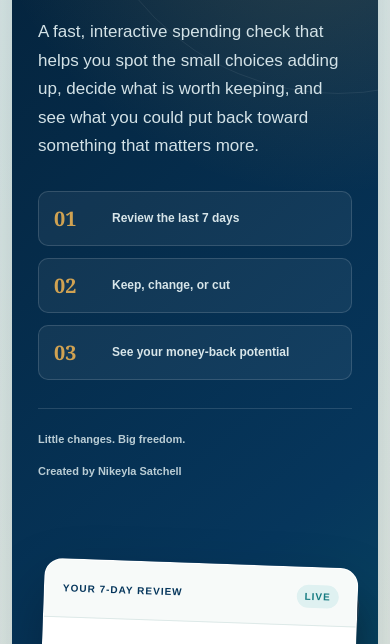
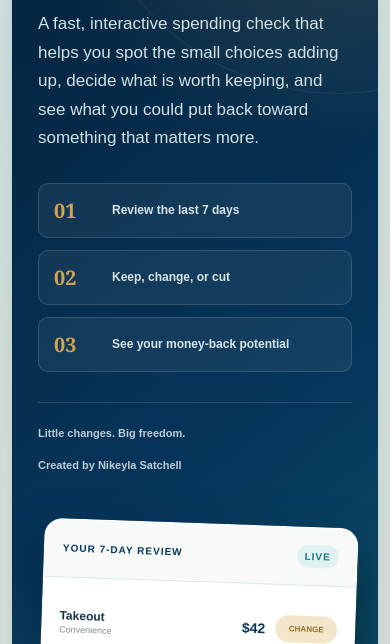
Before and after one commit to Nikeyla/money-tools, a plain HTML site: page money-leak-check.html in a window 390 px wide. Shown: the part 416-1060 px from the top of the page. Drawn offline with Linux system fonts and the light colour scheme.

Commit message:
Add files via upload

```diff
--- a/money-leak-check.html
+++ b/money-leak-check.html
@@ -897,6 +897,42 @@ body{
   }
 }
 
+
+/* Final cover spacing: content-sized instead of fixed page height */
+.premium-cover{
+  min-height:0 !important;
+}
+.premium-cover .cover-grid{
+  min-height:0 !important;
+  padding-top:34px !important;
+  padding-bottom:32px !important;
+}
+.premium-cover .cover-copy{
+  min-height:0 !important;
+  padding-top:42px !important;
+  padding-bottom:0 !important;
+}
+.premium-cover .cover-visual{
+  min-height:0 !important;
+  padding-top:105px !important;
+  align-self:start !important;
+}
+.premium-cover .cover-bottom{
+  position:static !important;
+  margin-top:30px !important;
+}
+@media(max-width:760px){
+  .premium-cover .cover-grid{
+    padding-bottom:28px !important;
+  }
+  .premium-cover .cover-copy{
+    padding-top:20px !important;
+  }
+  .premium-cover .cover-visual{
+    padding-top:20px !important;
+  }
+}
+
 </style>
 </head>
 <body>
```
